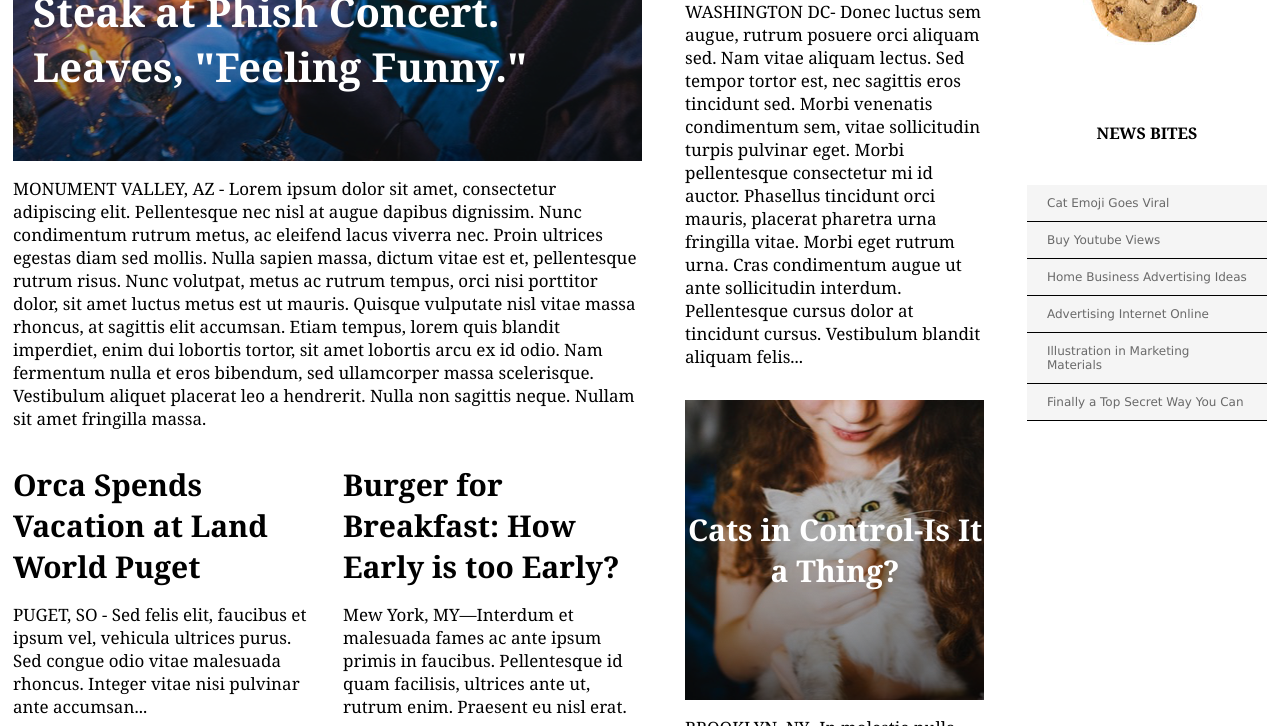
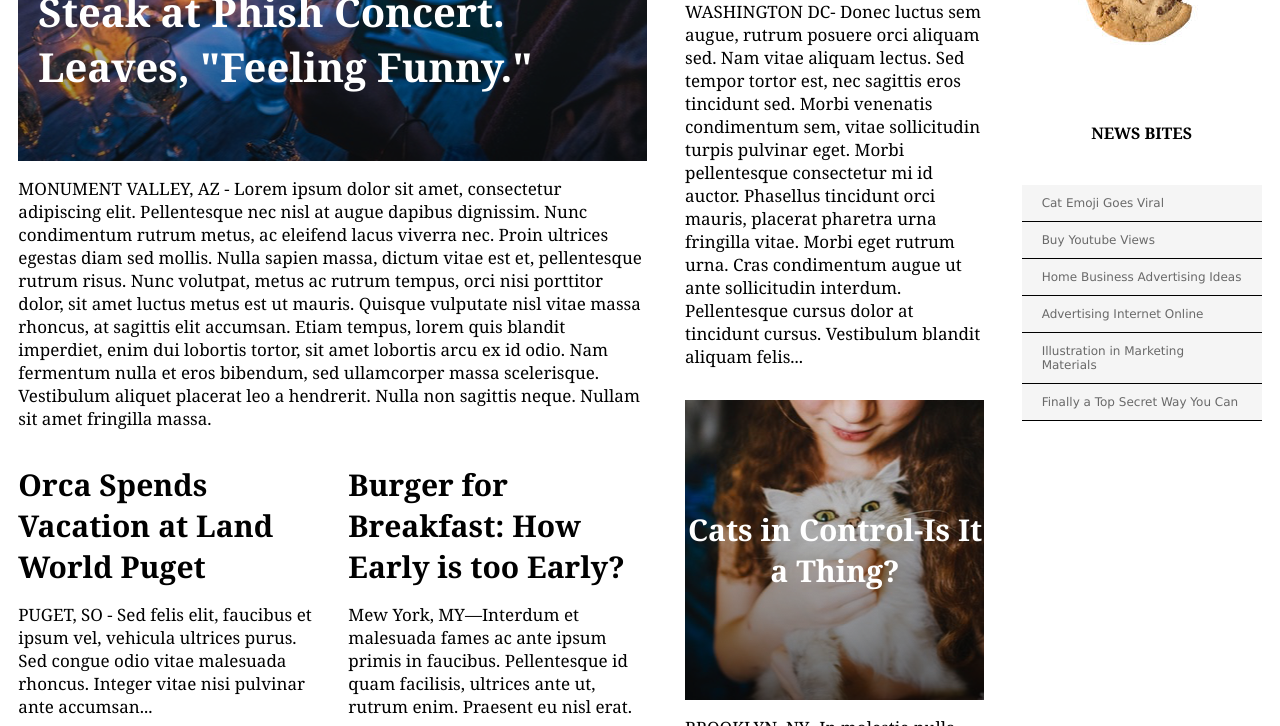
Before and after one commit to moryw/my-times, a plain HTML site: page index.html in a window 1280 px wide. Shown: the part 255-981 px from the top of the page. Drawn offline with Linux system fonts and the light colour scheme.

Commit message:
Remove margin-right from large and medium column add auto margin main-c.

```diff
--- a/resources/css/master.css
+++ b/resources/css/master.css
@@ -79,17 +79,14 @@ a {
   padding-top: 116px;
   display: flex;
   justify-content: space-around;
-  margin: 0 8px 78px 8px;
+  margin: 0 auto 78px auto;
 }
-
-/* github test */
 
 
 
 /* general column styling */
 
 .column {
-  /*border: 1px solid black;*/
   display: flex;
   flex-flow: column wrap;
 }
@@ -118,7 +115,6 @@ a {
 
 .column.large {
   width: 630px;
-  margin-right: 32px;
 }
 
 .lead-image {
@@ -163,7 +159,6 @@ a {
 
 .column.medium {
   width: 300px;
-  margin-right: 32px;
 }
 
 .cat-ceo {
```
